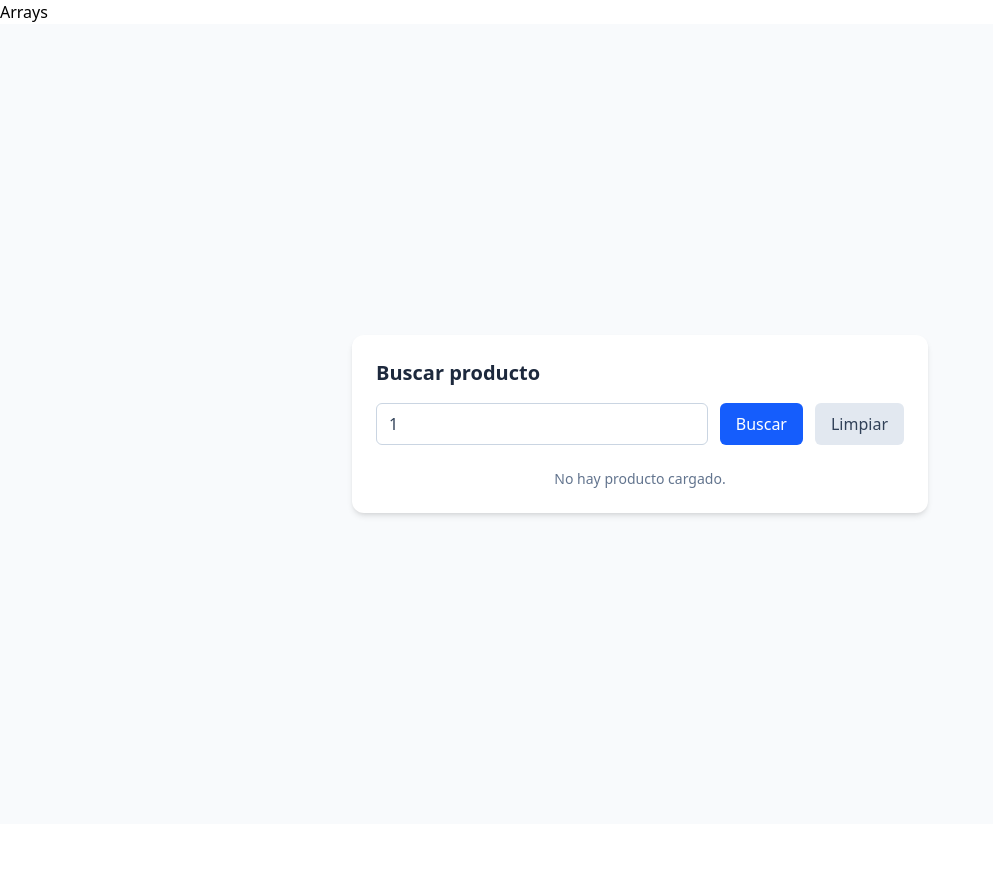
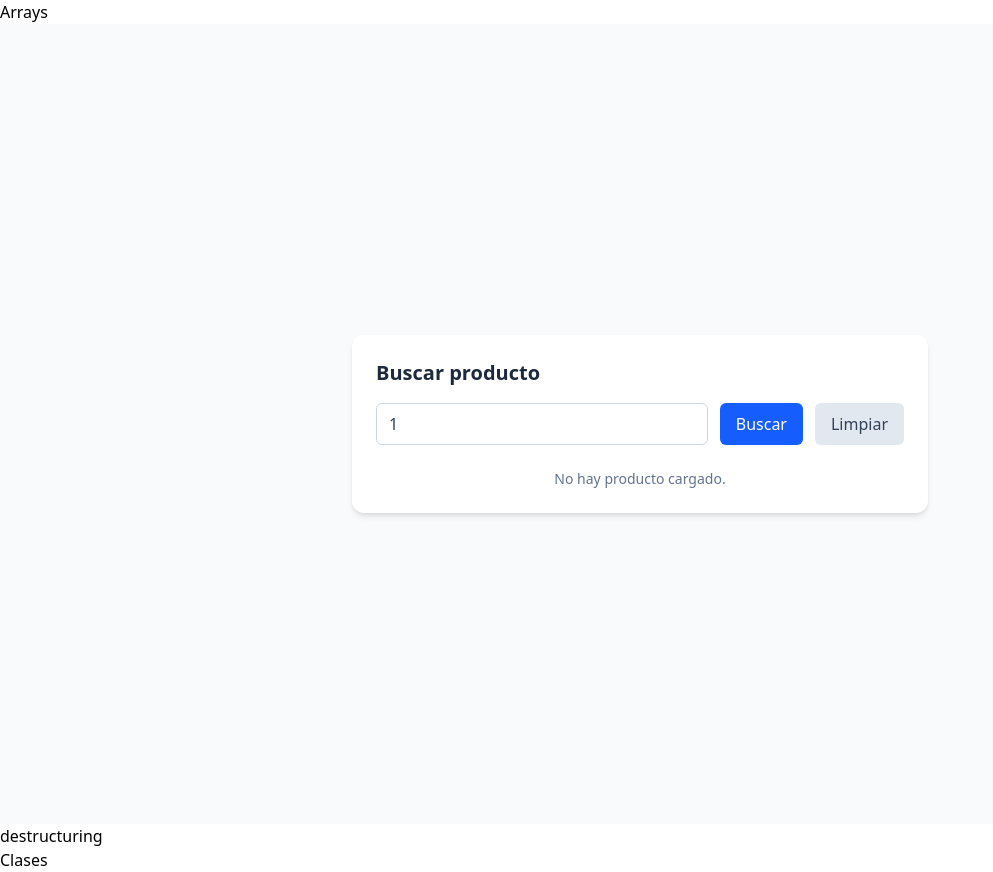
Before and after one commit to ManuJRS/vue-arqui, a Vue app: page / in a window 1280 px wide. Shown: the whole page, without its empty margins (0-993 px from the left). Before the commit the page ends 824 px from the top, so only its background shows below. Built offline with nearby package versions, Linux system fonts and the light colour scheme; the HTML template or start-up script is replaced by a standard one.

Commit message:
feat: :art: new class classes and config

```diff
--- a/src/App.vue
+++ b/src/App.vue
@@ -1,5 +1,7 @@
 <script lang="ts" setup>
 import ProductSearch from './views/ProductSearch.vue'
+import Destructuring from './views/Destructuring.vue'
+import ClasesPractice from './views/ClasesPractice.vue'
 
 type RoomsApi = {
   id: number
@@ -86,4 +88,6 @@ import ArrayMetods from './views/ArrayMetods.vue';
 <template>
   <ArrayMetods />
   <ProductSearch />
+  <Destructuring/>
+  <ClasesPractice />
 </template>
--- /dev/null
+++ b/src/views/ClasesPractice.vue
@@ -0,0 +1,17 @@
+<script setup lang="ts">
+
+class Person {
+    private name: string; //significa que solo tendre acceso a esa propiedad dentro de esta clase
+    public apellido: string; //significa que va a poder ser vista desde afuera de la clase
+    apodo: string;
+}
+
+//instanciar una clase (sirve para crear un objeto)
+const amigo: Person = new Person()
+console.log(amigo.apellido)
+
+</script>
+
+<template>
+    <h1>Clases</h1>
+</template>
--- /dev/null
+++ b/src/views/Destructuring.vue
@@ -0,0 +1,36 @@
+<script lang="ts" setup>
+import type { resolveTlsa } from 'dns'
+
+
+// type Person = {
+//     name: string
+//     edad: number
+//     estadoCivil: "soltero" | "casado"
+// }
+
+// const persona: Person = {
+//     name: "Manu",
+//     edad: 31,
+//     estadoCivil: "soltero"
+// }
+
+// const {name, edad, estadoCivivl} = persona
+// console.log(name)
+
+// const imprimir = ({edad, ...restoPropiedades}:Person) => {
+//     console.log(edad, restoPropiedades)
+// }
+// imprimir(persona)
+
+const mascota: [string,number,boolean] = ["Bob", 13, true]
+
+const [name, age, alive] = mascota
+
+console.log(alive)
+
+
+</script>
+
+<template>
+    <h1>destructuring</h1>
+</template>
```
